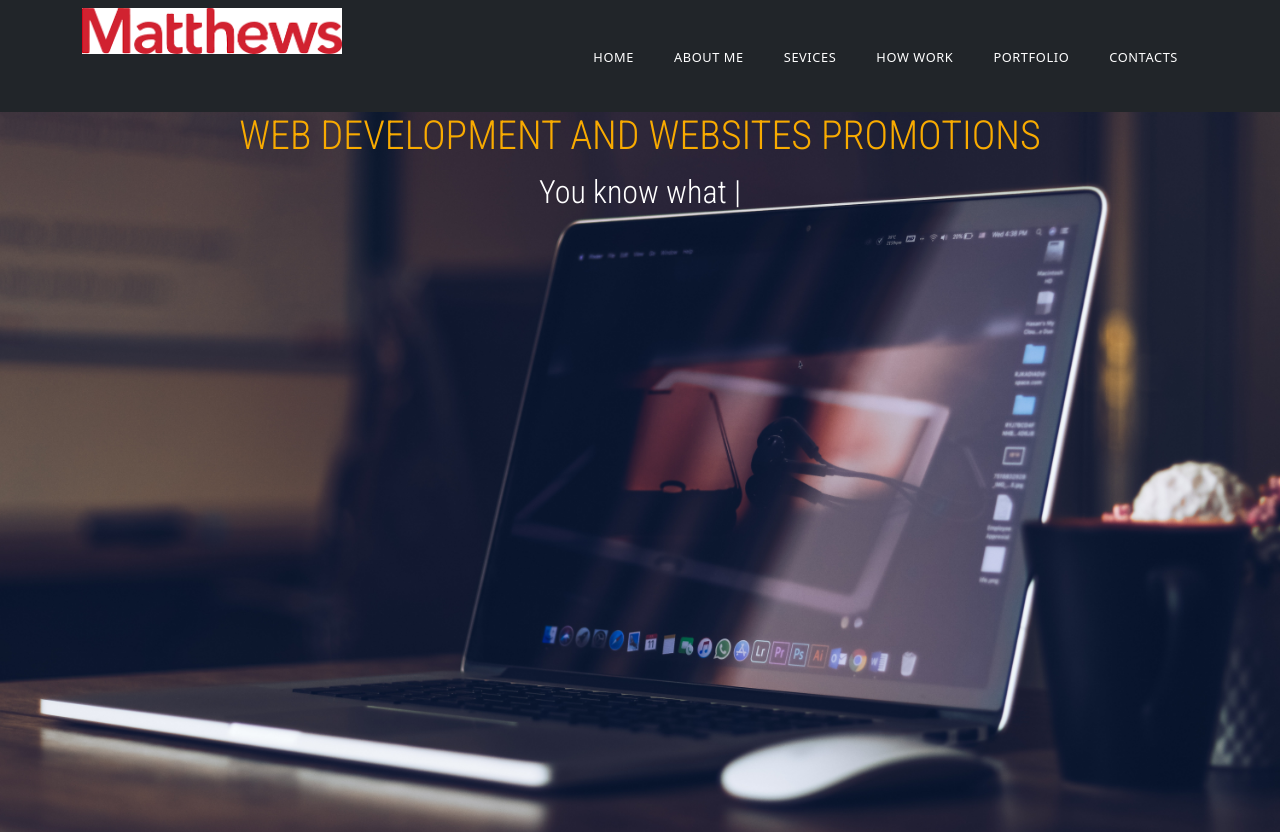
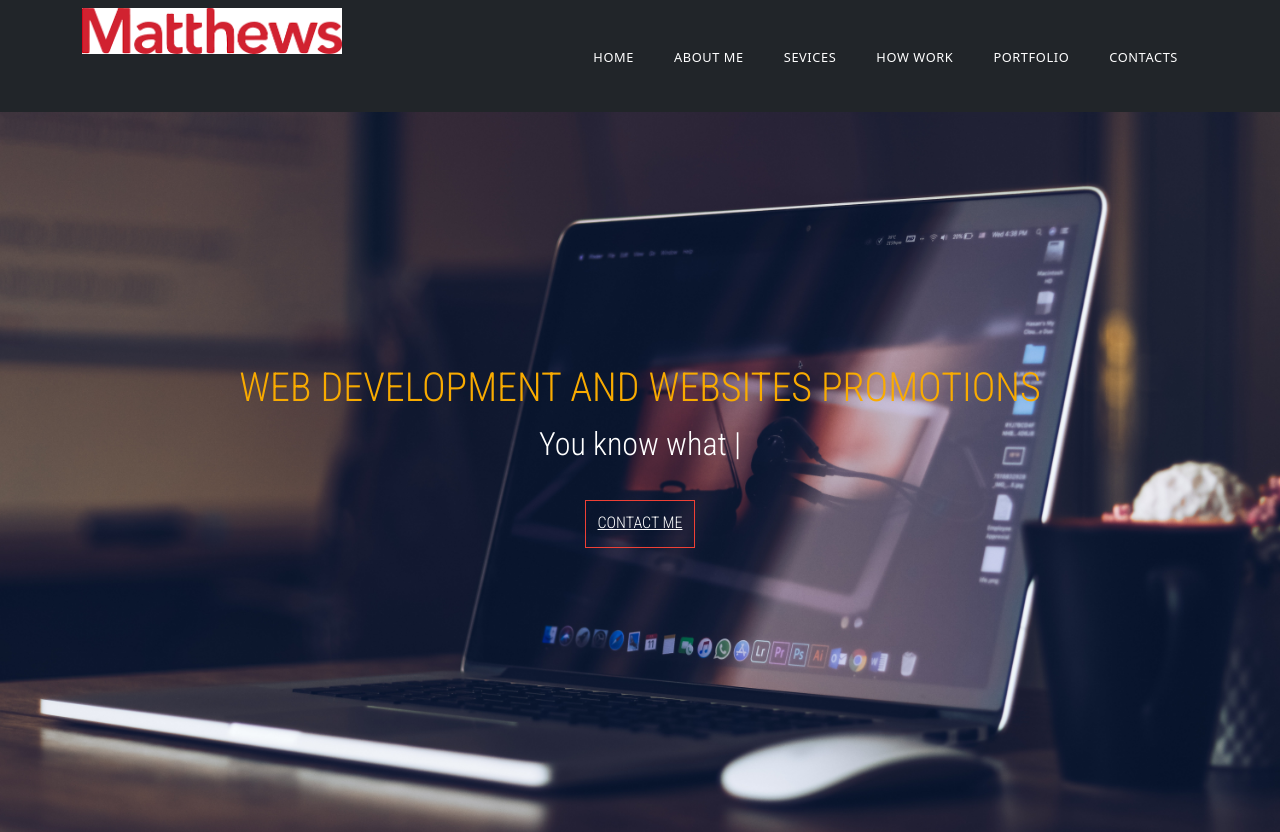
Before and after one commit to Matthieu96Code/portfolio-react-bootstrap, a React (Create React App) app: page / in a window 1280 px wide. Built offline with nearby package versions, Linux system fonts and the light colour scheme.

Commit message:
Add contact me btn and style

```diff
--- a/package.json
+++ b/package.json
@@ -12,6 +12,7 @@
     "bootstrap": "^5.2.3",
     "react": "^18.2.0",
     "react-dom": "^18.2.0",
+    "react-particles-js": "^3.6.0",
     "react-scripts": "5.0.1",
     "react-typed": "^1.2.0",
     "web-vitals": "^2.1.4"
--- a/src/App.css
+++ b/src/App.css
@@ -3,7 +3,9 @@
 :root {
   --primary-white: #fff;
   --primary-orange: #f9ab00;
-  --primary-dark: rgba(255,255,255, 0)
+  --primary-dark: rgba(255,255,255, 0);
+  --primary-red: #ef4035;
+  --primary-hover-red: #f33501;
 }
 
 body {
@@ -64,6 +66,11 @@
 
 .main-info {
   display: flex;
+  position: absolute;
+  top: 0;
+  left: 0;
+  right: 0;
+  bottom: 0;
   flex-direction: column;
   justify-content: center;
   align-items: center;
@@ -81,3 +88,14 @@
   font-size: 2rem;
   color: var(--primary-white);
 }
+
+/* ----------HEADER MAIN OFFER BUTTON ----------------- */
+
+.btn-main-offer {
+  border: 1px solid var(--primary-red);
+  text-transform: uppercase;
+  border-radius: 0;
+  padding: 0.625rem 0.75rem 0.75rem 0.75rem;
+  color: var(--primary-white);
+  margin: 2rem;
+}
--- a/src/components/Header.js
+++ b/src/components/Header.js
@@ -13,6 +13,7 @@
           backSpeed={60}
           loop
         />
+        <a href="#" className="btn-main-offer">contact me</a>
       </div>
     </div>
   )
```
Also changed, not shown: 1 other file (tests, documents, lock files or other folders).
